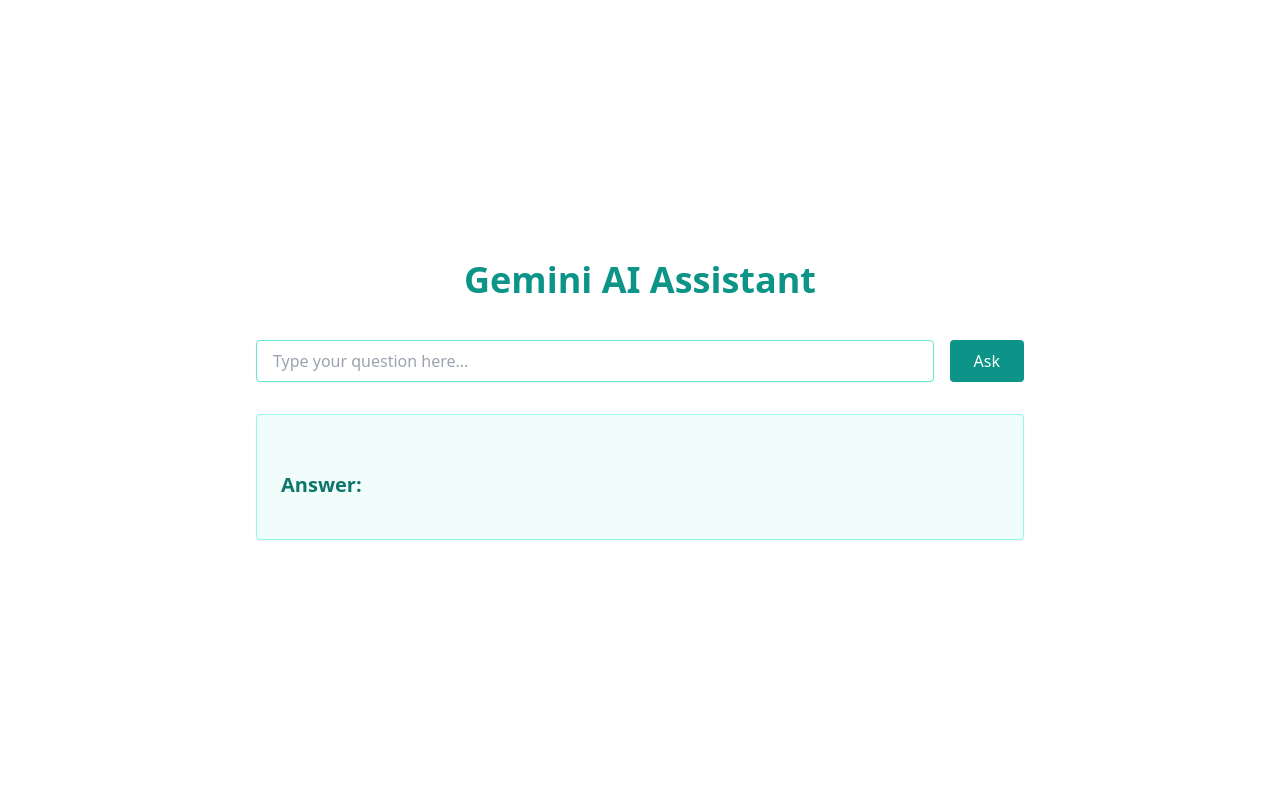
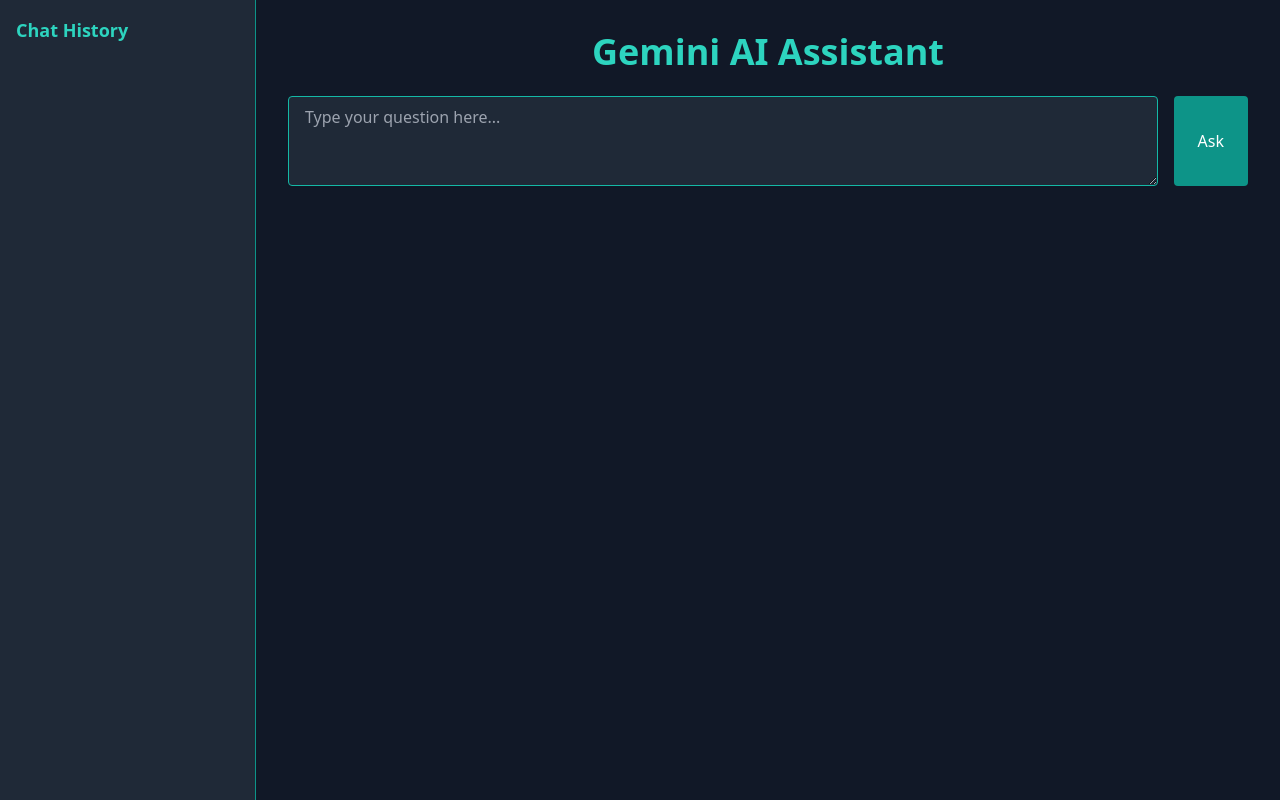
Before and after one commit to cjtakhar/gem-ui, a React (Vite) app: page / in a window 1280 px wide. Built offline with nearby package versions, Linux system fonts and the light colour scheme.

Commit message:
ui update

```diff
--- a/src/App.tsx
+++ b/src/App.tsx
@@ -4,64 +4,89 @@
 
 export default function App() {
   const [question, setQuestion] = useState("");
-  const [answer, setAnswer] = useState("");
+  // Removed unused answer state
   const [loading, setLoading] = useState(false);
+  const [chatHistory, setChatHistory] = useState<{ q: string; a: string }[]>([]);
+  const [selectedIndex, setSelectedIndex] = useState<number | null>(null);
 
   const askQuestion = async () => {
     if (!question.trim()) return;
     setLoading(true);
-    setAnswer("");
+    // setAnswer(""); // No longer needed
 
     try {
       const res = await fetch("https://gemini-api-2sw1.onrender.com/ask", {
-        // Or use http://localhost:8000/ask for local dev
         method: "POST",
         headers: { "Content-Type": "application/json" },
         body: JSON.stringify({ question }),
       });
 
       const data = await res.json();
-
-      // Convert Markdown to HTML and sanitize
       const rawHtml = await marked.parse(data.answer || "No response received");
       const safeHtml = DOMPurify.sanitize(rawHtml);
-      setAnswer(safeHtml);
+      // setAnswer(safeHtml); // No longer needed
+      setChatHistory((prev) => [...prev, { q: question, a: safeHtml }]);
+      setSelectedIndex(chatHistory.length); // auto-select newest
     } catch (err: unknown) {
-      setAnswer(err instanceof Error ? "Error: " + err.message : "Unknown error occurred.");
+      const errorMsg =
+        err instanceof Error ? "Error: " + err.message : "Unknown error occurred.";
+      setChatHistory((prev) => [...prev, { q: question, a: errorMsg }]);
+      setSelectedIndex(chatHistory.length);
     } finally {
       setLoading(false);
     }
   };
 
   return (
-    <div className="min-h-screen flex items-center justify-center bg-white text-gray-800 px-4">
-      <div className="w-full max-w-3xl py-12">
-        <h1 className="text-4xl font-bold mb-10 text-center text-teal-600">
+    <div className="bg-gray-900 text-white min-h-screen flex">
+      {/* Sidebar */}
+      <aside className="w-64 bg-gray-800 border-r border-teal-600 p-4 space-y-2 overflow-y-auto">
+        <h2 className="text-lg font-semibold text-teal-400 mb-4">Chat History</h2>
+        {chatHistory.map((entry, idx) => (
+          <button
+            key={idx}
+            onClick={() => setSelectedIndex(idx)}
+            className={`w-full text-left p-2 rounded hover:bg-gray-700 transition ${
+              selectedIndex === idx ? "bg-teal-600 text-white" : "bg-gray-700 text-gray-300"
+            }`}
+          >
+            {entry.q.slice(0, 50)}...
+          </button>
+        ))}
+      </aside>
+
+      {/* Main content */}
+      <main className="flex-1 p-8">
+        <h1 className="text-4xl font-bold mb-6 text-center text-teal-400">
           Gemini AI Assistant
         </h1>
 
-        <div className="flex flex-col sm:flex-row items-stretch gap-4 mb-8">
-          <input
-            type="text"
-            className="flex-1 border border-teal-300 rounded px-4 py-2 shadow-sm focus:ring-2 focus:ring-teal-500 focus:outline-none"
+        <div className="flex flex-col sm:flex-row gap-4 mb-6">
+          <textarea
+            className="flex-1 border border-teal-500 bg-gray-800 text-white rounded px-4 py-2 shadow-sm focus:ring-2 focus:ring-teal-500 focus:outline-none"
             placeholder="Type your question here..."
+            rows={3}
             value={question}
             onChange={(e) => setQuestion(e.target.value)}
+            onKeyDown={(e) => e.key === "Enter" && !e.shiftKey && askQuestion()}
           />
           <button
             onClick={askQuestion}
             disabled={loading}
-            className="bg-teal-600 text-white px-6 py-2 rounded hover:bg-teal-700 disabled:opacity-50 transition-colors"
+            className="bg-teal-600 text-white px-6 py-2 rounded hover:bg-teal-700 disabled:opacity-50"
           >
             {loading ? "Loading..." : "Ask"}
           </button>
         </div>
 
-        <div className="prose max-w-none bg-teal-50 border border-teal-200 rounded p-6 shadow-sm">
-          <h2 className="text-xl font-semibold mb-4 text-teal-700">Answer:</h2>
-          <div dangerouslySetInnerHTML={{ __html: answer }} />
-        </div>
-      </div>
+        {selectedIndex !== null && (
+          <div className="prose prose-invert max-w-none bg-gray-800 border border-teal-600 rounded p-6 shadow-sm mb-6">
+            <h2 className="text-xl font-semibold mb-4 text-teal-400">Answer:</h2>
+            <p className="mb-2 font-semibold text-gray-300">Q: {chatHistory[selectedIndex].q}</p>
+            <div dangerouslySetInnerHTML={{ __html: chatHistory[selectedIndex].a }} />
+          </div>
+        )}
+      </main>
     </div>
   );
 }
--- /dev/null
+++ b/src/global.d.ts
@@ -0,0 +1,5 @@
+// src/global.d.ts
+interface Window {
+  webkitSpeechRecognition: typeof SpeechRecognition;
+  SpeechRecognition: typeof SpeechRecognition;
+}
```
